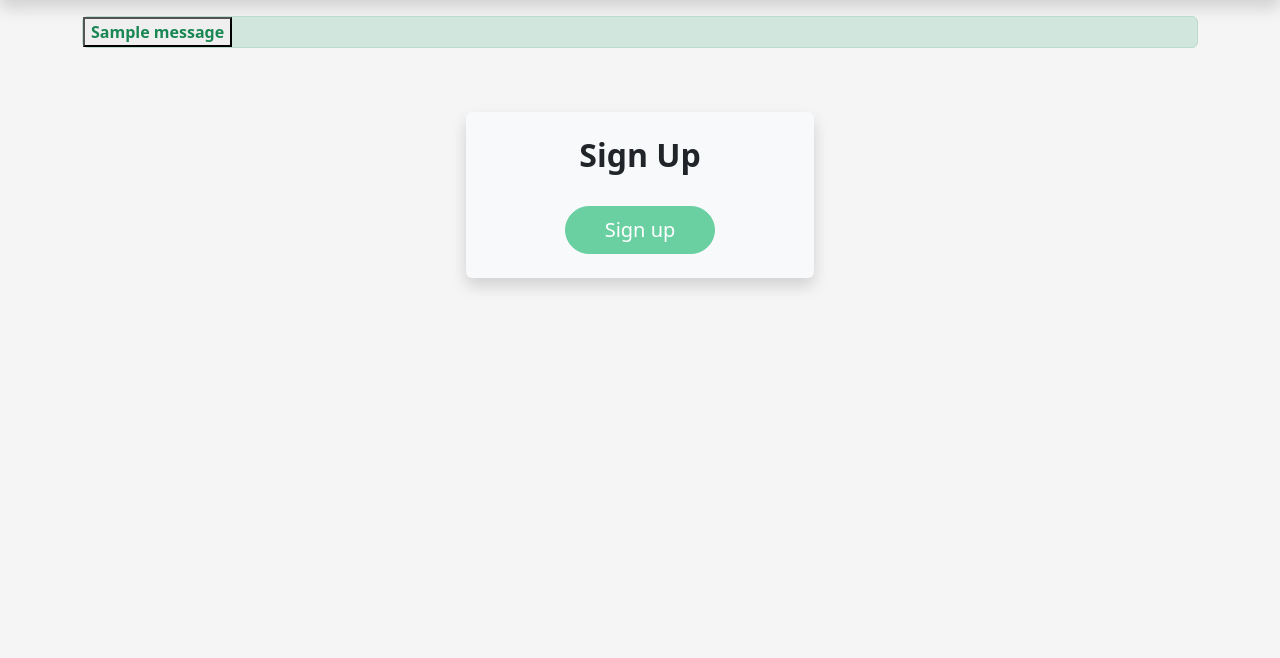
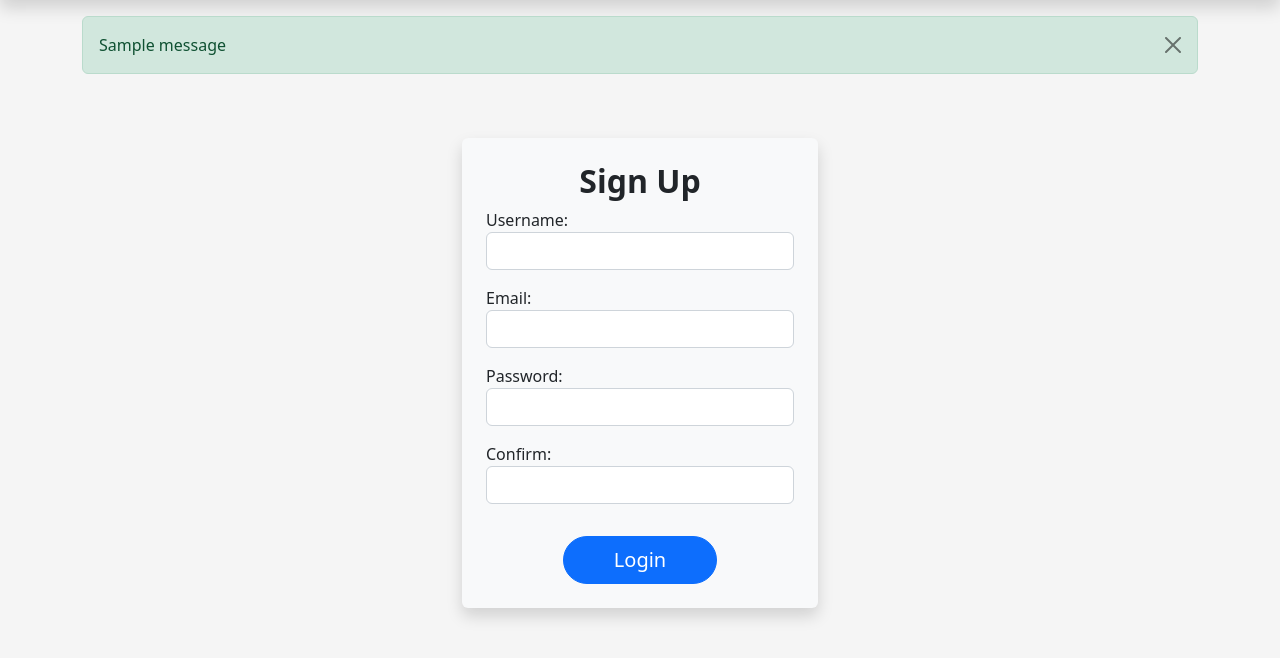
Before and after one commit to luischavez23/marketing, a Django app: page /user/signup in a window 1280 px wide. Shown: the part 56-714 px from the top of the page. Run offline with Django 4.2, Linux system fonts and the light colour scheme; one stand-in notice (Sample message) is shown; some libraries are stand-ins or nearby versions.

Commit message:
Validation form

```diff
--- a/list_things/static/css/styles.css
+++ b/list_things/static/css/styles.css
@@ -2,22 +2,8 @@ body{
     background-color: #F5F5F5;
 }
 
-.btn-primary{
-    background-color: #6AD0A2 !important;
-    border-color: #6AD0A2 !important;
+.errorlist{
+    list-style: none;
+    padding: 0;
+    color: red;
 }
-
-.btn-primary:hover{
-    background-color: #FFF !important;
-    color: #6AD0A2 !important;
-    border-color: #6AD0A2 !important;
-    transition:  all 0.5s ease-in-out !important;
-}
-
-.alert{
-    padding: 0;
-}
-
-.alert p{
-    margin-bottom: 0;
-}
--- a/list_things/templates/list_things/index.html
+++ b/list_things/templates/list_things/index.html
@@ -4,7 +4,7 @@
 {% block heading %}Stuff List{% endblock %}
 {% block content %}
     <ul class="list-group col-md-6 offset-md-3 mt-3">
-        {% for item in items%}
+        {% for item in items %}
             <li class="list-group-item">{{item.item}} |
                 {% if item.available == True %}
                     <span class="text-success fw-bold">Stock</span>
--- a/list_things/templates/list_things/layout.html
+++ b/list_things/templates/list_things/layout.html
@@ -32,14 +32,13 @@
       <h1 class="display-3 text-center">{% block heading %}{% endblock %}</h1>
       {% if messages %}
         {% for message in messages %}
-            {% if message.tags == 'success' %}
-              <div class="alert alert-success">
-                <button type="button" class="close" data-dismiss="alert" aria-label="Close">
-                <p class="text-center fw-bold text-success">{{message}}</p>
-              </div>
-            {% endif %}
+            <div class="alert alert-success alert-dismissible fade show" role="alert">
+                {{message}}
+                <button type="button" class="btn-close" data-bs-dismiss="alert" aria-label="Close"></button>
+            </div>
         {% endfor %}
       {% endif %}
+    </div>
       {% block content%}
       {% endblock %}
     </div>
--- a/list_things/templates/users/signup.html
+++ b/list_things/templates/users/signup.html
@@ -10,11 +10,31 @@
             <form method="post" class="shadow bg-light p-4 mt-5 rounded">
                 <h2 class="fw-bold text-center">Sign Up</h2>
                 {% csrf_token %}
-                    <div class="form-group mt-3">
+                {% if messages %}
+                    {% for message in messages %}
+                        {% if message.tags != 'success'%}
+                        <div class="alert alert-danger alert-dismissible fade show" role="alert">
+                            <strong>H</strong>
+                            <button type="button" class="close" data-dismiss="alert" aria-label="Close">
+                              <span aria-hidden="true">&times;</span>
+                            </button>
+                        </div>
+                        {% endif %}
+                    {% endfor %}
+                {% endif %}
+                {% for field in form %}
+                    <div class="form-group">
+                        {{field.label_tag}}
+                        {{field}}
 
+                        {% if field.errors %}
+                            {{field.errors}}
+                        {% endif %}
                     </div>
+                {% endfor %}
                 <div class="d-grid col-6 mx-auto">
-                        <button type="submit" class="btn btn-primary btn-lg mt-3 rounded-pill">Sign up</button>
+                    <button type="submit" class="btn btn-primary btn-lg mt-3 rounded-pill">Login</button>
+                </div>
                 </div>
             </form>
         </div>
--- a/list_things/views.py
+++ b/list_things/views.py
@@ -1,4 +1,7 @@
-from django.shortcuts import render
+from django.shortcuts import redirect, render
+from django.contrib.auth import login
+from django.contrib import messages
+from django.contrib.auth.models import User
 from marketing_django.forms import RegisterForm
 
 def index(request):
@@ -14,18 +17,16 @@ def index(request):
     })
 
 def login_view(request):
-    form = RegisterForm( request.POST or None)
+    return render(request, 'users/login.html', {})
+
+def signup_view(request):
+    form = RegisterForm(request.POST or None)
 
     if request.method == 'POST' and form.is_valid():
-        username = form.cleaned_data.get('username')
-        password = form.cleaned_data.get('password')
-        email = form.cleaned_data.get('email')
+        user = form.save()
+        if user:
+            login(request, user)
+            messages.success(request, 'User created satisfactory')
+            return redirect('index')
 
-        print(username)
-        print(password)
-        print(email)
-
-    return render(request, 'users/login.html', {'form':form})
-
-def signup_view(request):
-    return render(request, 'users/signup.html', {})
+    return render(request, 'users/signup.html', {'form': form})
--- a/marketing_django/forms.py
+++ b/marketing_django/forms.py
@@ -1,4 +1,5 @@
 from django import forms
+from django.contrib.auth.models import User
 
 class RegisterForm(forms.Form):
     username = forms.CharField(required=True, min_length=6, max_length=50,
@@ -6,5 +7,33 @@ class RegisterForm(forms.Form):
                                     'class':'form-control mb-3',
                                     'id':'username'
                                 }))
+    email = forms.EmailField(required=True, widget=forms.EmailInput(attrs={'class':'form-control mb-3', 'id':'email'}))
     password = forms.CharField(required=True, widget=forms.PasswordInput(attrs={'class': 'form-control mb-3', 'id':'password'}))
-    email = forms.EmailField(required=True, widget=forms.EmailInput(attrs={'class':'form-control mb-3', 'id':'email'}))
+    confirm = forms.CharField(required=True, widget=forms.PasswordInput(attrs={'label':'Confirm password','class': 'form-control mb-3', 'id':'confirm'}))
+
+    def clean_username(self):
+        username = self.cleaned_data.get('username')
+
+        if User.objects.filter(username=username).exists():
+            raise forms.ValidationError('The password is already user')
+        return username
+
+    def clean_email(self):
+        email = self.cleaned_data.get('email')
+
+        if User.objects.filter(email=email).exists():
+            raise forms.ValidationError('The email is already used')
+        return email
+
+    def clean(self):
+        cleaned_data = super().clean()
+
+        if cleaned_data.get('confirm') != cleaned_data.get('password'):
+            self.add_error('confirm', 'The confirm password doesn\'t match to the password')
+
+    def save(self):
+        return User.objects.create_user(
+            self.cleaned_data.get('username'),
+            self.cleaned_data.get('password'),
+            self.cleaned_data.get('email')
+        )
```
Also changed, not shown: list_things/templates/users/login.html (+3 -17 lines), db.sqlite3. Lines whose indentation alone changed are shown as unchanged.
